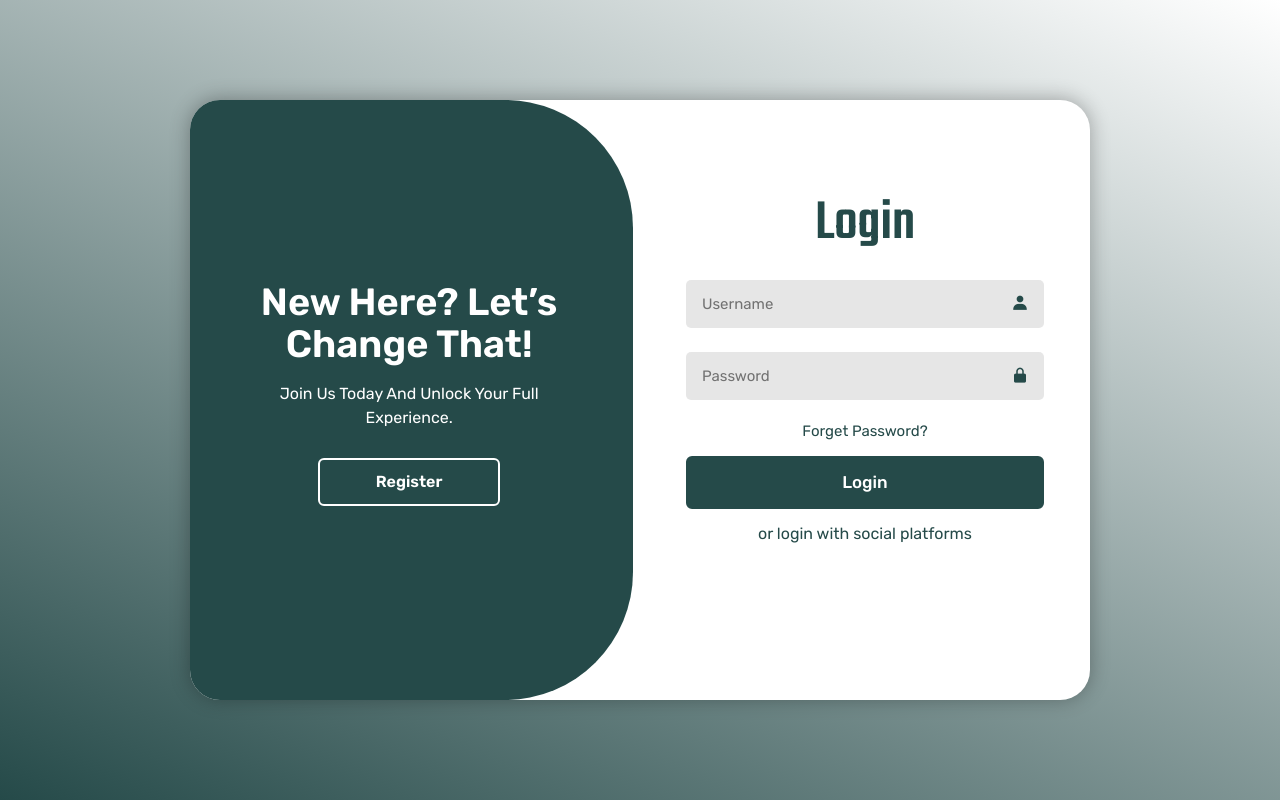
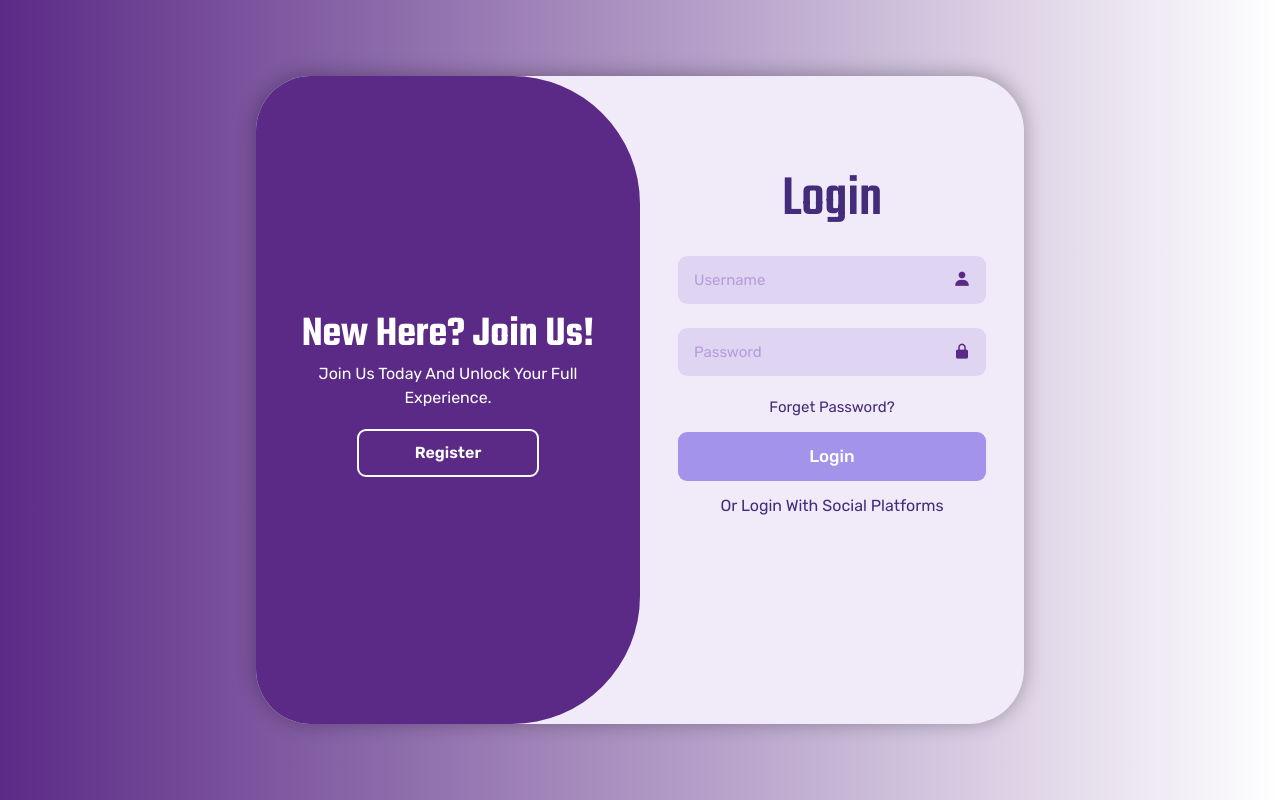
Before and after one commit to Ashnakhan14/login-page, a plain HTML site: page index.html in a window 1280 px wide. Drawn offline with nearby package versions, Linux system fonts and the light colour scheme.

Commit message:
change theme

```diff
--- a/css/style.css
+++ b/css/style.css
@@ -5,7 +5,7 @@
 }
 
 :root {
-  --color-primary: #254a49;
+  --color-primary: #5B2A86;
   --light-grey: #999b9f;
   --light-black: #1c1e22;
 }
@@ -32,17 +32,17 @@ body {
   align-items: center;
   justify-content: center;
   min-height: 100vh;
-  background: linear-gradient(204deg, #ffffff, #254a49);
+  background: linear-gradient(270deg, #ffffff, var(--color-primary));
 }
 
 /* Container */
 .main-div {
   position: relative;
-  width: 900px;
-  height: 600px;
-  background-color: #fff;
-  border-radius: 30px;
-  box-shadow: 0px -1px 20px rgba(0, 0, 0, 0.3);
+  width: 60%;
+  height: 648px;
+  background-color: #F1EBF9;
+  border-radius: 55px;
+  box-shadow: 0px -1px 20px rgb(0 0 0 / 31%);
   overflow: hidden;
 }
 
@@ -52,7 +52,7 @@ body {
   width: 50%;
   height: 100%;
   top: 0;
-  padding: 90px 46px;
+  padding: 90px 38px;
   text-align: center;
   background-color: #fff;
   transition: none;
@@ -65,7 +65,7 @@ body {
   font-size: 58px;
   font-family: "Teko", sans-serif;
   text-transform: capitalize;
-  color: #254a49;
+  color: #432C7A;
 }
 
 .input-box {
@@ -75,10 +75,10 @@ body {
 
 .input-box input {
   padding: 12px 16px;
-  border-radius: 5px;
+  border-radius: 9px;
   border: none;
   outline: none;
-  color: #254a49;
+  color: var(--color-primary);
   background-color: #f7f7f7;
   width: 100%;
 }
@@ -88,7 +88,7 @@ body {
   right: 15px;
   bottom: 28px;
   font-size: 18px;
-  color: #254a49;
+  color: var(--color-primary);
 }
 
 .themeBtn {
@@ -96,16 +96,14 @@ body {
   padding: 12px 0;
   font-size: 17px;
   font-weight: 500;
-  border-radius: 6px;
+  border-radius: 9px;
   border: none;
   margin: 13px 0;
   text-transform: capitalize;
-  background-color: #254a49;
+  background-color: #A393EB;
   color: #fff;
   cursor: pointer;
-  border: 2px solid #254a49;
   transition: all 0.5s ease;
-
 }
 
 .social-icons {
@@ -119,15 +117,15 @@ body {
 
 .social-icons li i {
   font-size: 19px;
-  color: #254a49;
-  border: 1px solid #254a49;
+  color: var(--color-primary);
+  border: 1px solid var(--color-primary);
   border-radius: 9px;
   padding: 12px;
 }
 
 .forget-link a {
   font-size: 15px;
-  color: #254a49;
+  color: #432C7A;
   text-transform: capitalize;
   display: inline-block;
   margin-top: 8px;
@@ -137,52 +135,50 @@ body {
 .toggle-box {
   position: absolute;
   height: 100%;
-  width: 110%;
-  z-index: 1000;
+  width: 100%;
+  z-index: 2;
   overflow: hidden;
   top: 0;
-  background-color: #254a49;
+  background-color: var(--color-primary);
   transition: transform 0.6s ease, border-radius 0.3s ease;
   border-radius: 128px;
-  right: 457px;
-
+  /* right: 50%; */
+  transform: translateX(-50%);
 }
 .toggle {
-  width: 201%;
+  width: 200%;
   height: 100%;
   display: flex;
   transition: none;
   justify-content: center;
   align-items: center;
   color: #fff;
-
 }
 
-.toggle-pannel {
-  width: 23%;
-  text-align: center;
-}
+.toggle-pannel {width: 25%;text-align: center;}
 
 .toggle-pannel h1 {
-  font-size: 38px;
+  font-size: 43px;
   text-transform: capitalize;
   color: #fff;
   line-height: 1.1;
-  margin-bottom: 17px;
+  margin-bottom: 4px;
   font-weight: 600;
-  padding: 0 15px;
+  padding: 0 17px;
+  font-family: "Teko", sans-serif;
 }
 
 .toggle-pannel p {
   font-size: 16px;
   text-transform: capitalize;
   padding: 0 60px;
+  margin-bottom: 7px;
 }
 
 .primary-btn {
   padding: 10px 56px;
-  border-radius: 6px;
-  border: 2px solid #fff;
+  border-radius: 9px;
+  border: 2px solid #F8FDFC;
   background: transparent;
   color: #fff;
   font-size: 16px;
@@ -218,33 +214,30 @@ body {
 }
 
 .form-box .input-box input {
-  background-color: #d4d4d494;
+  background-color: #E0D4F3;
 }
 .form-box .input-box input::placeholder{
-  color: #00000081;
+  color: #b59cdb;
   text-transform: capitalize;
   font-size: 15px;
 }
 
 .primary-btn:hover {
   background-color: #fff;
-  color: #254a49;
-  transform: scale(1.05);
+  color: var(--color-primary);
   transition: all 0.5s ease;
 }
 .themeBtn:hover{
-  background-color: #fff;
-  color: #254a49;
+  background-color: #8D6EE0;
+  color: #FFF;
   outline: none;
 
 }
 .form-box p {
-    color: #254a49;
+    color: #432C7A;
+    text-transform: capitalize;
 }
-.input-box input:hover {
-  background-color: #b4b6b6b6;
-  transition: background-color 0.3s ease;
-}
+
 .social-icons li i:hover {
   transform: translateY(4px);
 }
--- a/index.html
+++ b/index.html
@@ -11,7 +11,7 @@
     <link
       rel="stylesheet"
       href="https://cdnjs.cloudflare.com/ajax/libs/font-awesome/6.4.0/css/all.min.css"
-  />
+    />
     <link
       href="https://unpkg.com/boxicons@2.1.4/css/boxicons.min.css"
       rel="stylesheet"
@@ -27,6 +27,7 @@
   </head>
 
   <body>
+
     <div class="main-div active">
       <div class="form-box login">
         <form action="">
@@ -44,20 +45,6 @@
           </div>
           <button class="themeBtn">login</button>
           <p>or login with social platforms</p>
-          <!-- <ul class="social-icons">
-            <li>
-              <a href="#"><i class="fa-brands fa-google"></i></a>
-            </li>
-            <li>
-              <a href="#"><i class="fa-brands fa-facebook"></i></a>
-            </li>
-            <li>
-              <a href="#"><i class="fa-brands fa-github"></i></a>
-            </li>
-            <li>
-              <a href="#"><i class="fa-brands fa-linkedin-in"></i></a>
-            </li>
-          </ul> -->
         </form>
       </div>
       <div class="form-box register">
@@ -77,37 +64,19 @@
           </div>
           <button class="themeBtn">register</button>
           <p>or register with social platforms</p>
-          <!-- <ul class="social-icons">
-            <li>
-              <a href="#"><i class="fa-brands fa-google"></i></a>
-            </li>
-            <li>
-              <a href="#"><i class="fa-brands fa-facebook"></i></a>
-            </li>
-            <li>
-              <a href="#"><i class="fa-brands fa-github"></i></a>
-            </li>
-            <li>
-              <a href="#"><i class="fa-brands fa-linkedin-in"></i></a>
-            </li>
-          </ul> -->
         </form>
       </div>
 
       <div class="toggle-box">
         <div class="toggle">
           <div class="toggle-pannel toggle-left">
-            <h1>New here? Let’s change that!
-            </h1>
-            <p>Join us today and unlock your full experience.
-            </p>
+            <h1>New here? Join us!</h1>
+            <p>Join us today and unlock your full experience.</p>
             <button class="primary-btn" id="register-btn">register</button>
           </div>
           <div class="toggle-pannel toggle-right">
-            <h1>Welcome back, Legend!
-            </h1>
-            <p>We’re glad to see you again.
-            </p>
+            <h1>Welcome back!</h1>
+            <p>We’re glad to see you again.</p>
             <button class="primary-btn" id="login-btn">login</button>
           </div>
         </div>
--- a/js/app.js
+++ b/js/app.js
@@ -13,10 +13,10 @@ gsap.set(registerForm, { x: "100%", opacity: 0 });
 registerBtn.addEventListener('click', () => {
   container.classList.add('active');
 
-  gsap.to(loginForm, { x: "-100%", opacity: 0, duration: 0.4, ease: "power2.inOut" });
-  gsap.to(registerForm, { x: "0%", opacity: 1, duration: 0.4, ease: "power2.inOut" });
+  gsap.to(loginForm, { x: "-100%", opacity: 0, duration: 0.5, ease: "power2.inOut" });
+  gsap.to(registerForm, { x: "0%", opacity: 1, duration: 0.5, ease: "power2.inOut" });
 
-  gsap.to(toggleBox, { x: "100%", duration: 0.2, delay: 0.1, ease: "power2.inOut" });
+  gsap.to(toggleBox, { x: "100%", duration: 0.3,  ease: "power2.inOut" });
 
   gsap.set(toggleInner, { opacity: 0 });
 
@@ -34,10 +34,10 @@ registerBtn.addEventListener('click', () => {
 loginBtn.addEventListener('click', () => {
   container.classList.remove('active');
 
-  gsap.to(loginForm, { x: "0%", opacity: 1, duration: 0.4, ease: "power2.inOut" });
-  gsap.to(registerForm, { x: "100%", opacity: 0, duration: 0.4, ease: "power2.inOut" });
+  gsap.to(loginForm, { x: "0%", opacity: 1, duration: 0.5, ease: "power2.inOut" });
+  gsap.to(registerForm, { x: "100%", opacity: 0, duration: 0.5, ease: "power2.inOut" });
 
-  gsap.to(toggleBox, { x: "0%", duration: 0.2, delay: 0.1, ease: "power2.inOut" });
+  gsap.to(toggleBox, { x: "0%", duration: 0.3,  ease: "power2.inOut" });
 
   gsap.set(toggleInner, { opacity: 0 });
 
```
Also changed, not shown: 1 other file.
